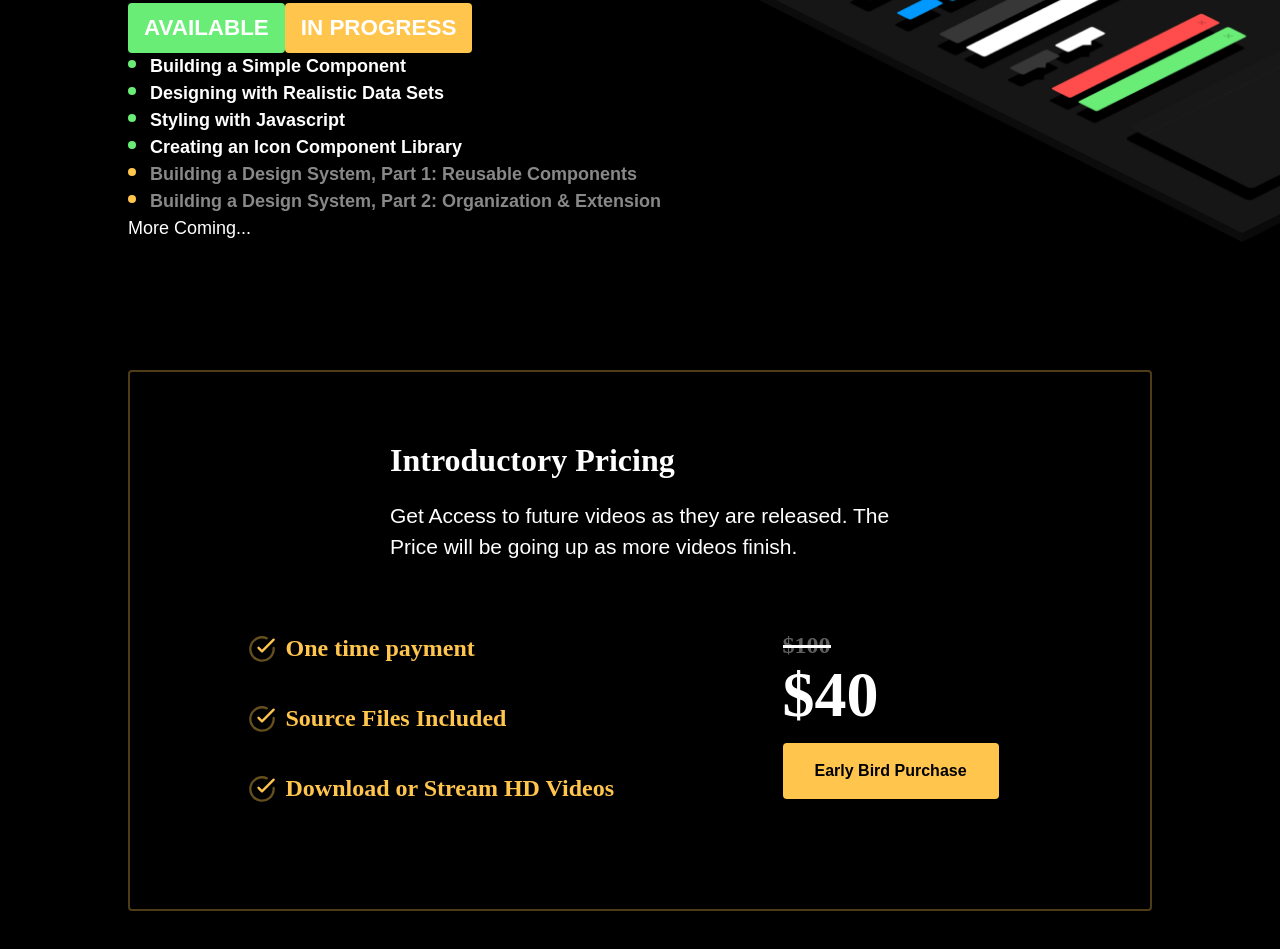
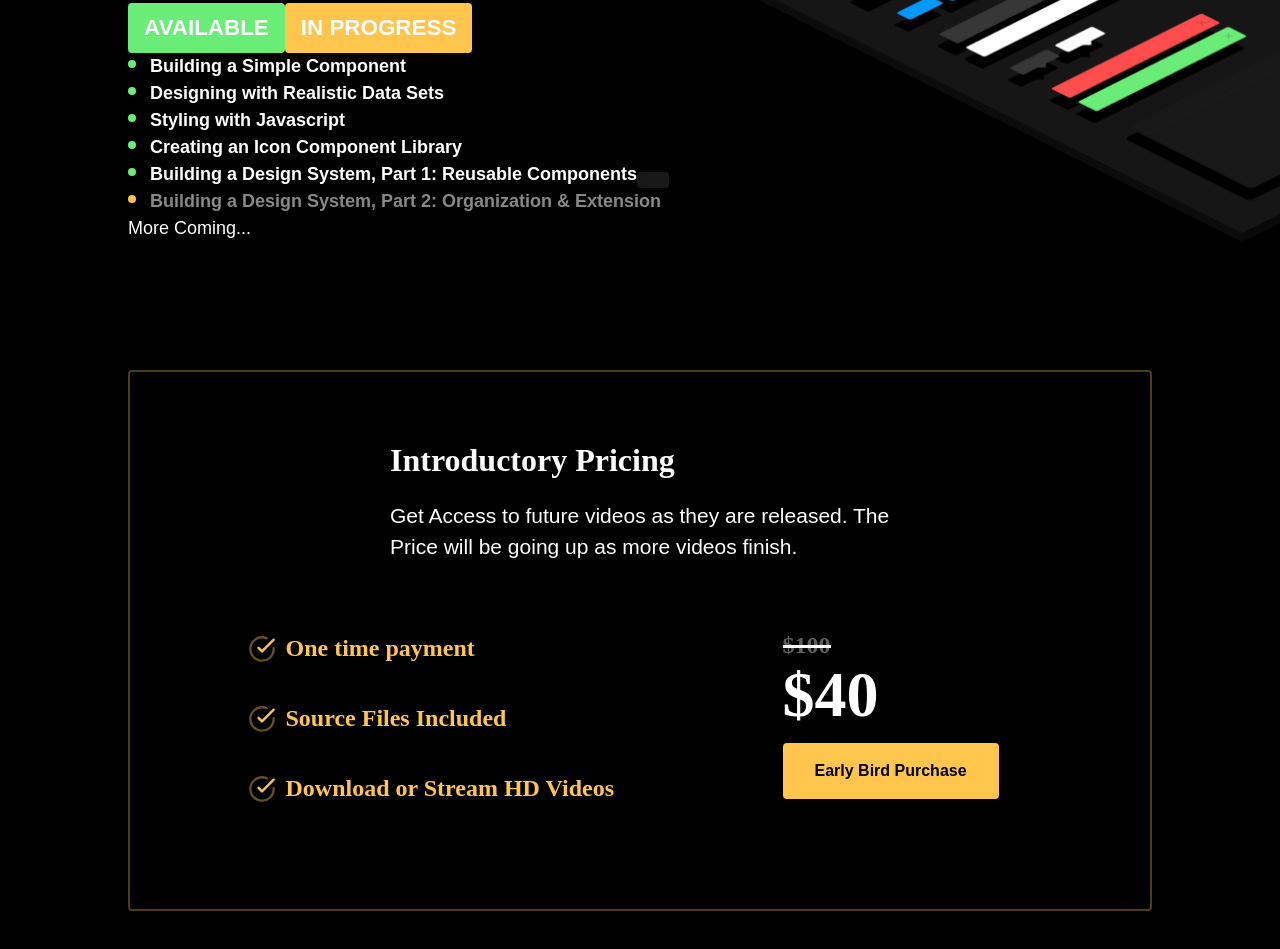
Before and after one commit to philipcdavis/reactfordesign.github.io, a Gatsby site: page / in a window 1280 px wide. Shown: the part 1196-2145 px from the top of the page. Built offline with nearby package versions, Linux system fonts and the light colour scheme; Gatsby itself is replaced by a stand-in of ours; a web font is replaced by a local one.

Commit message:
Added new badge

```diff
--- a/src/components/ProgressList.js
+++ b/src/components/ProgressList.js
@@ -15,8 +15,9 @@ const ProgressList = function(props) {
         <ListItem active>{`Designing with Realistic Data Sets`}</ListItem>
         <ListItem active>{`Styling with Javascript`}</ListItem>
         <ListItem active>{`Creating an Icon Component Library`}</ListItem>
-        <ListItem >
+        <ListItem active >
           {`Building a Design System, Part 1: Reusable Components`}
+          <NewBadge />
         </ListItem>
         <ListItem>{`Building a Design System, Part 2: Organization & Extension`}</ListItem>
         <Text color="white" >More Coming...</Text>
@@ -36,15 +37,15 @@ const Badge = styled(Button)`
   margin-right: 10px;
 `;
 
-// const NewBadge = styled(Button)`
-//   font-size: 14px;
-//   background-color: ${color.gray3};
-//   color: white;
-//   padding: 4px 9px;
-//   border-radius: 20px;
-//   margin-left: 10px;
-//   animation: ${colorChange("color")} 10s infinite alternate;
-// `;
+const NewBadge = styled(Button)`
+  font-size: 14px;
+  background-color: ${color.gray3};
+  color: white;
+  padding: 4px 9px;
+  border-radius: 20px;
+  margin-left: 10px;
+  animation: ${colorChange("color")} 10s infinite alternate;
+`;
 
 const StatusCircle = styled.div`
   height: 8px;
```
